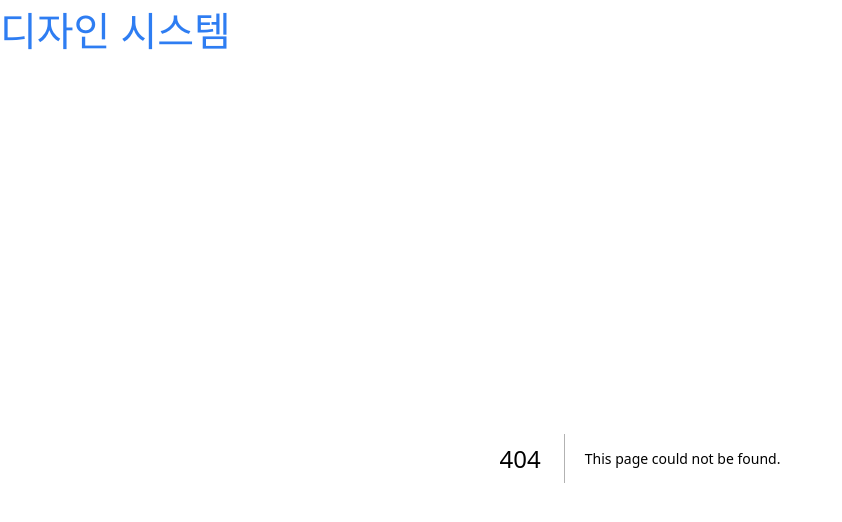
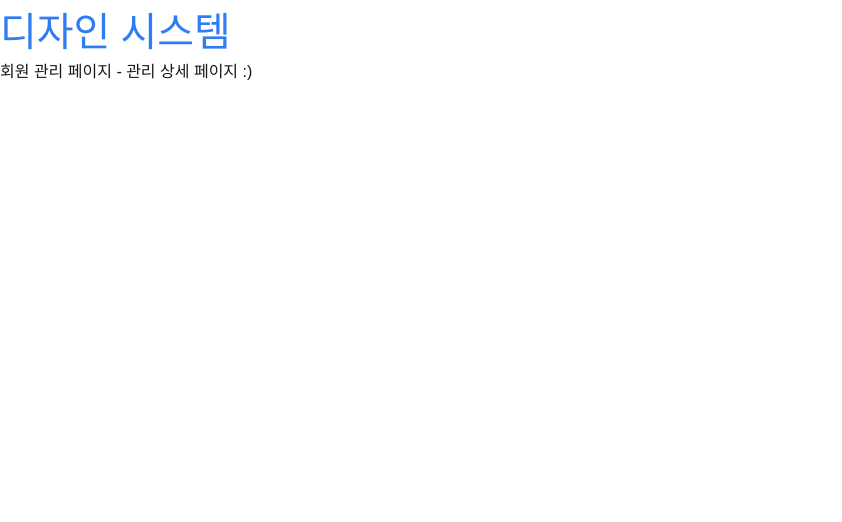
Before and after one commit to Plink-plers/FRONTEND-Backoffice, a Next.js app: page /management/1 in a window 1280 px wide. Before the commit this address had no page. Shown: the top 522 px of the page, without its empty margins (0-842 px from the left). Built offline with nearby package versions, Linux system fonts and the light colour scheme; a web font is replaced by a local one.

Commit message:
::sparkles feat : 회원 관리 페이지 라우터 구현

```diff
--- /dev/null
+++ b/src/app/management/[requestId]/page.tsx
@@ -0,0 +1,12 @@
+// 3. [관리자]회원 관리 페이지 - 관리 상세 페이지
+
+"use client";
+
+export default function ManagementPage(){
+
+    return(
+        <>
+            회원 관리 페이지 - 관리 상세 페이지 :)
+        </>
+    )
+}
--- /dev/null
+++ b/src/app/management/layout.tsx
@@ -0,0 +1,10 @@
+import { ReactNode } from "react";
+
+export default function ManagementLayout({ children }: { children: ReactNode }) {
+  return (
+    <div>
+      {/* 3. [관리자]회원 관리 페이지 - 회원 승인 요청 탭 */}
+      {children}
+    </div>
+  )
+}
```
Also changed, not shown: src/app/management/page.tsx (added, +12 -0 lines).
